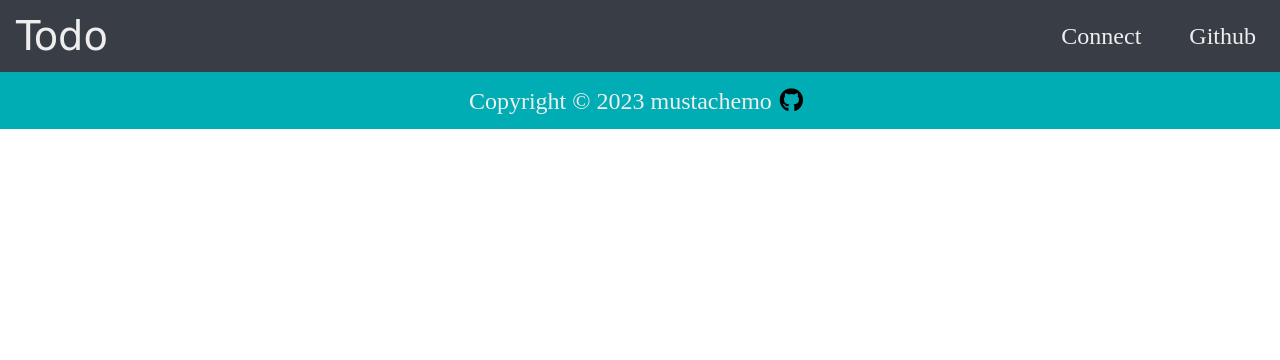
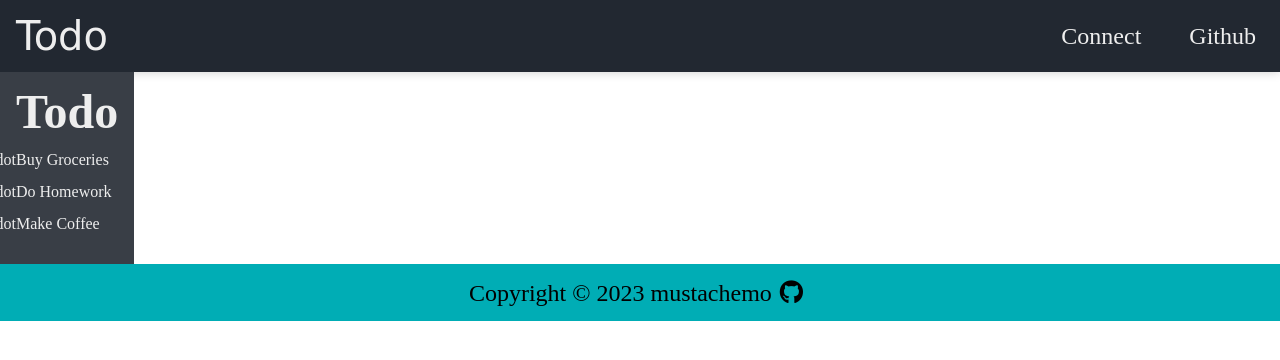
Before and after one commit to momoproblems/todo, a plain HTML site: page index.html in a window 1280 px wide. Drawn offline with Linux system fonts and the light colour scheme.

Commit message:
more work to be done

```diff
--- a/index.html
+++ b/index.html
@@ -30,6 +30,15 @@
 				</div>
 			</nav>
 
+			<div class="sidebar">
+				<ul>
+					<lh>Todo</lh>
+					<li>Buy Groceries</li>
+					<li>Do Homework</li>
+					<li>Make Coffee</li>
+				</ul>
+			</div>
+
 			<footer>
 				<p>Copyright © 2023 mustachemo</p>
 				<a href="https://github.com/mustachemo" target="_blank">
--- /dev/null
+++ b/main.css
@@ -0,0 +1,12 @@
+/* SIDEBAR */
+/* ------------------------------------- */
+
+.sidebar {
+	grid-area: 2 / 1 / 3 / 2;
+	background-color: var(--main-color);
+
+	display: flex;
+	flex-direction: column;
+	align-items: center;
+	justify-content: center;
+}
--- a/navbar.css
+++ b/navbar.css
@@ -15,7 +15,7 @@ nav {
 	font-size: 2.5rem;
 	margin: 1rem;
 	font-family: 'Lobster', cursive;
-	color: var(--navbar-text-color);
+	color: var(--white-text-color);
 }
 
 .navbar-links ul {
@@ -25,7 +25,7 @@ nav {
 
 .navbar-links li a {
 	text-decoration: none;
-	color: var(--navbar-text-color);
+	color: var(--white-text-color);
 	padding: 1.5rem;
 	display: block;
 	font-size: 1.5rem;
--- a/style.css
+++ b/style.css
@@ -2,6 +2,31 @@
 /* ------------------------------------- */
 
 #container {
-    display: grid;
-    grid-template: auto 1fr auto / auto 1fr;
+	display: grid;
+	grid-template: auto 1fr auto / auto 1fr;
 }
+
+/* SIDEBAR */
+/* ------------------------------------- */
+
+.sidebar {
+	grid-area: 2 / 1 / 3 / 2;
+	background-color: var(--sidebar-color);
+	padding: 1rem;
+	color: var(--white-text-color);
+
+	display: flex;
+	flex-direction: column;
+	align-items: center;
+	justify-content: center;
+}
+
+.sidebar lh {
+	font-size: 3rem;
+	font-weight: 700;
+}
+
+.sidebar li {
+	margin: 1rem 0;
+	list-style: 'dot';
+}
--- a/utils.css
+++ b/utils.css
@@ -1,8 +1,9 @@
 /* UTILS */
 /* ------------------------------------- */
 :root {
-	--navbar-color: #393e46;
-	--navbar-text-color: #eeeeee;
+	--navbar-color: #222831;
+	--white-text-color: #eeeeee;
+	--sidebar-color: #393e46;
 	--main-color: #eeeeee;
 	--footer-color: #00adb5;
 }
@@ -13,7 +14,6 @@
 footer {
 	grid-area: 3 / 1 / -1 / -1;
 	background-color: var(--footer-color);
-	color: var(--navbar-text-color);
 
 	padding: 1rem;
 	font-size: 1.5rem;
```
